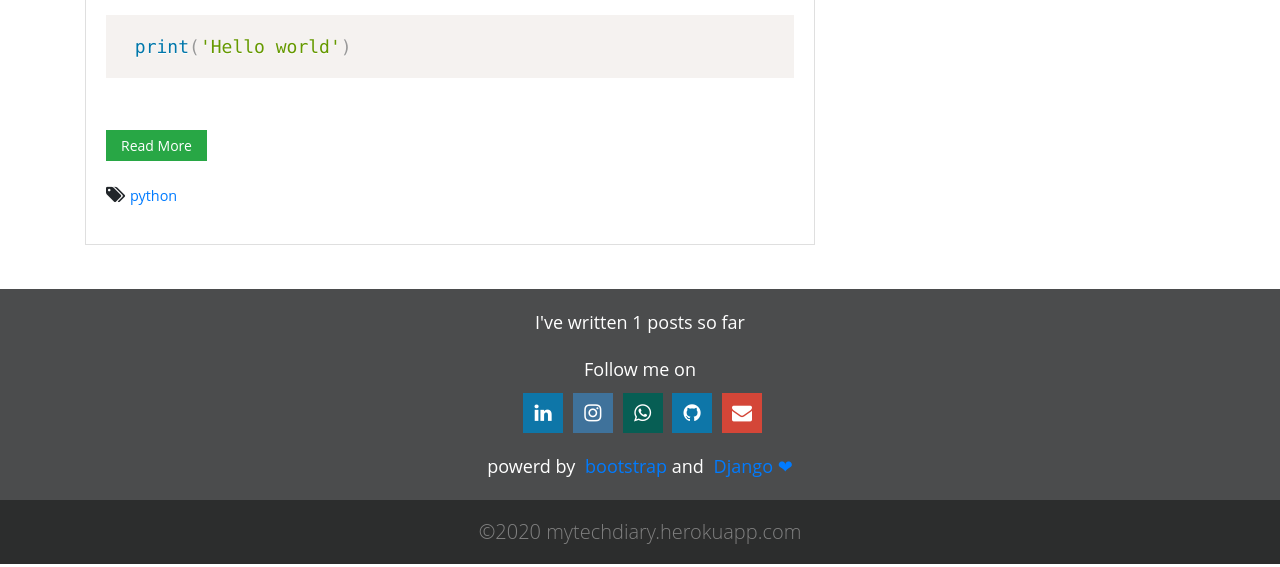
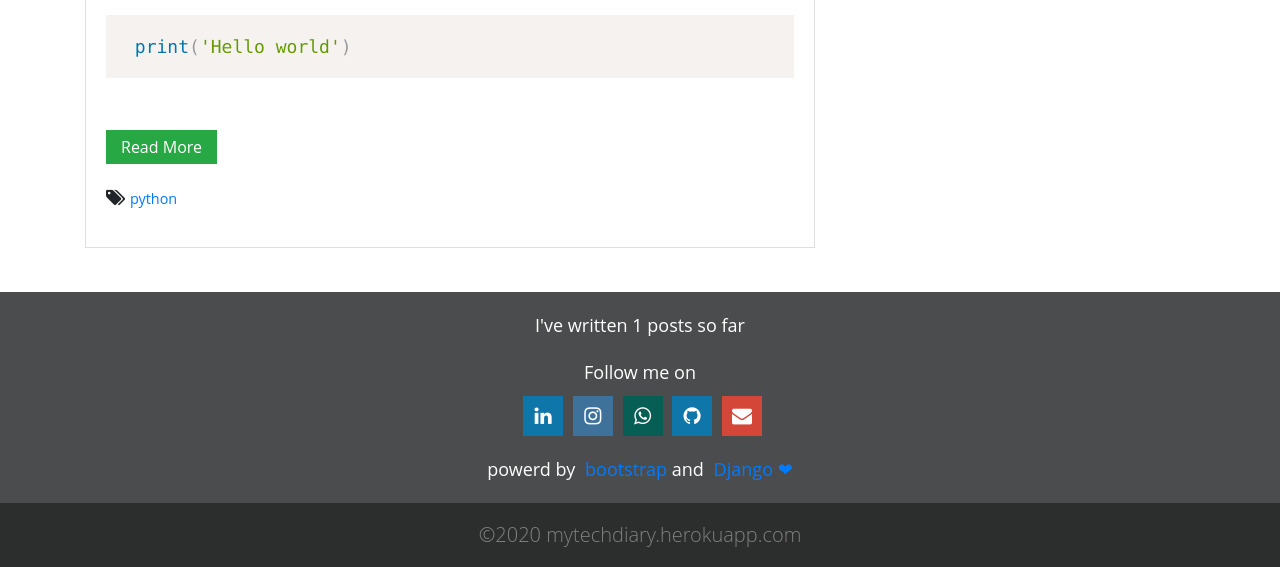
Before and after one commit to dinushka114/My-Blog-Site, a Django app: page /category/1 in a window 1280 px wide. Shown: the part 1061-1628 px from the top of the page. Run offline with Django 3.2, Linux system fonts and the light colour scheme; data comes from the database, SQL or seed files in the repository; some libraries are stand-ins or nearby versions.

Commit message:
'button_styled'

```diff
--- a/blog/static/css/main.css
+++ b/blog/static/css/main.css
@@ -55,8 +55,8 @@ body {
   padding: 14px 28px; /* Add some padding */
   cursor: pointer; /* Add a pointer cursor on mouse-over */
   outline: none;
-  -moz-outline-style: none
 }
+
 
 .success:hover{
   background-color: #4CAF50;
--- a/blog/templates/blog/category-view.html
+++ b/blog/templates/blog/category-view.html
@@ -17,7 +17,7 @@
       {{post.publish | date:"F d,Y"}}
     </small>
     <p style="margin-top:5px;" class="card-text">{{post.body|safe|truncatewords:30|linebreaks}}</p>
-    <a  href="{{ post.get_absolute_url }}" class="btn btn-success btn-sm">Read More</a>
+    <button type="button"  class="btn btn-success" name="button"> <a style="color:white;text-decoration:none;" href="{{post.get_absolute_url}}">Read More</a> </button>
     <ul class="list-unstyled" style="margin-top:20px;">
       <li>
         <i class="fa fa-tags"></i>
--- a/blog/templates/blog/index.html
+++ b/blog/templates/blog/index.html
@@ -17,7 +17,7 @@
       {{post.publish | date:"F d,Y"}}
     </small>
     <p style="margin-top:5px;" class="card-text">{{post.body|safe|truncatewords:30|linebreaks}}</p>
-    <a  href="{{ post.get_absolute_url }}" class="btn btn-success">Read More</a>
+    <button type="button"  class="btn btn-success" name="button"> <a style="color:white;text-decoration:none;" href="{{post.get_absolute_url}}">Read More</a> </button>
     <ul class="list-unstyled" style="margin-top:20px;">
       <li>
         <i class="fa fa-tags"></i>
--- a/blog/templates/blog/search.html
+++ b/blog/templates/blog/search.html
@@ -14,7 +14,7 @@
           <a href="{{ post.get_absolute_url }}"><h2 style="text-transform:uppercase;margin-bottom:0" class="card-title" >{{post.title}}</h2></a>
           <hr style="margin:2px 0px;">
           <p style="margin-top:5px;" class="card-text">{{post.body|safe|truncatewords:30|linebreaks}}</p>
-          <a  href="{{ post.get_absolute_url }}" class="btn btn-success btn-sm">Read More</a>
+          <button type="button"  class="btn btn-success" name="button"> <a style="color:white;text-decoration:none;" href="{{post.get_absolute_url}}">Read More</a> </button>
         </div>
       </div>
       {% empty %}
--- a/blog/templates/blog/side-widget.html
+++ b/blog/templates/blog/side-widget.html
@@ -26,9 +26,11 @@
       {% for tag in tags %}
         <ul class="list-unstyled  mb-0">
           <li style="margin-left:5px;">
-            <a style="margin-bottom:5px;margin-right:5px;" href="{% url 'blog:tagged' tag.slug %}" type="button" class="btn btn-secondary">
+            <!-- <a style="margin-bottom:5px;margin-right:5px;" href="{% url 'blog:tagged' tag.slug %}" type="button" class="btn btn-secondary"> -->
+              <button type="button" class="btn btn-secondary" name="button"> <a style="margin-bottom:5px;margin-right:5px;text-decoration:none;color:white;" href="{% url 'blog:tagged' tag.slug %}">
+
                 {{tag.name}}
-            </a> <br>
+            </a></button> <br>
           </li>
         </ul>
       {% endfor %}
--- a/blog/templates/blog/tags-view.html
+++ b/blog/templates/blog/tags-view.html
@@ -17,7 +17,7 @@
       {{post.publish | date:"F d,Y"}}
     </small>
     <p style="margin-top:5px;" class="card-text">{{post.body|safe|truncatewords:30|linebreaks}}</p>
-    <a  href="{{ post.get_absolute_url }}" class="btn btn-success btn-sm">Read More</a>
+    <button type="button"  class="btn btn-success" name="button"> <a style="color:white;text-decoration:none;" href="{{post.get_absolute_url}}">Read More</a> </button>
     <ul class="list-unstyled" style="margin-top:20px;">
       <li>
         <i class="fa fa-tags"></i>
```
